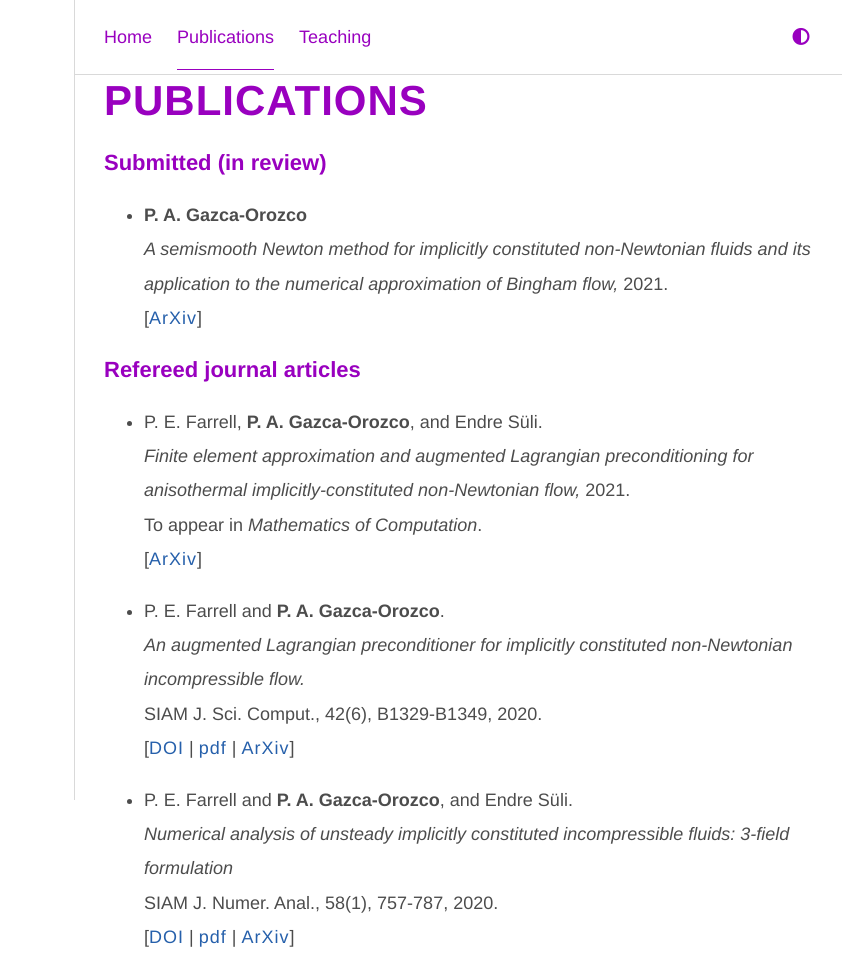
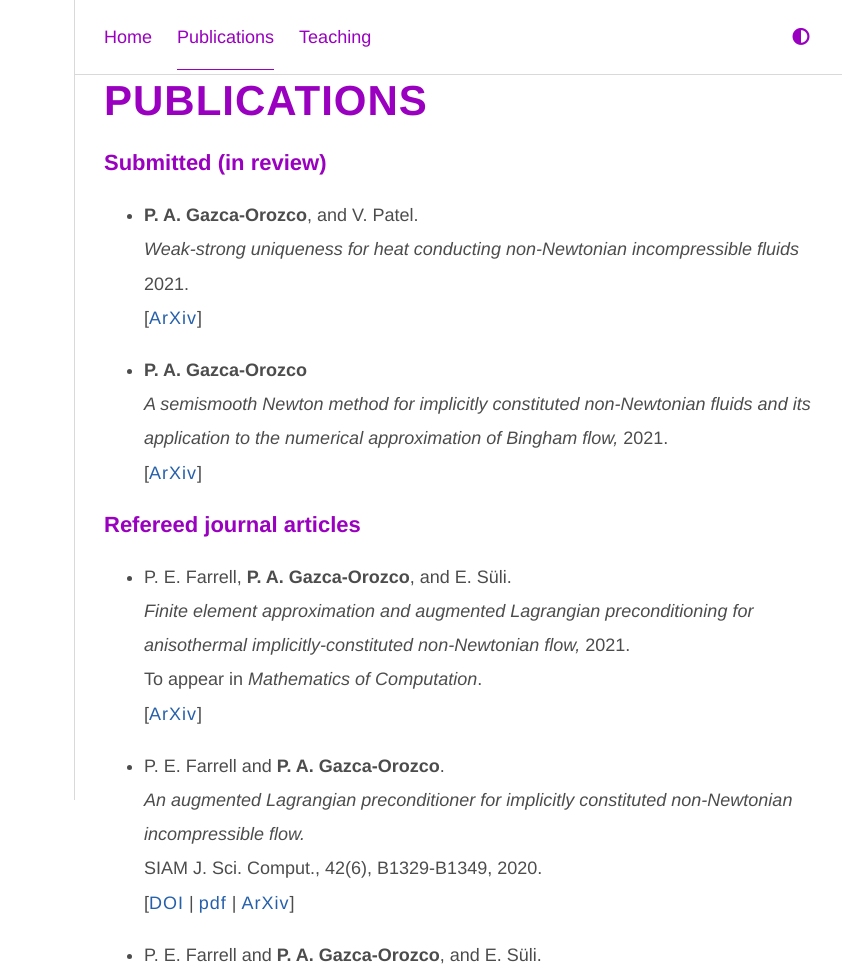
Before and after one commit to gazcaorozco/gazcaorozco.github.io, a plain HTML site: page publications/index.html in a window 1280 px wide. Shown: the top 966 px of the page, 438-1280 px from the left. Drawn offline with Linux system fonts and the light colour scheme.

Commit message:
new preprint

```diff
--- a/index.xml
+++ b/index.xml
@@ -13,7 +13,7 @@
 
       <guid>https://gazcaorozco.github.io/home/</guid>
 
-        <description>Hello! I am Alexei Gazca (aka Pablo Alexei Gazca Orozco), currently a postdoctoral researcher at the Chair in Applied Analysis at the FAU Erlangen-Nürnberg in Germany, in the group of Enrique Zuazua.</description>
+        <description>Hello! I am Alexei Gazca (aka Pablo Alexei Gazca Orozco), currently a postdoctoral researcher at the Chair for Dynamics, Control and Numerics at the FAU Erlangen-Nürnberg in Germany, in the group of Enrique Zuazua.</description>
 
     </item>
 
@@ -36,8 +36,7 @@
 
       <guid>https://gazcaorozco.github.io/publications/</guid>
 
-        <description>Submitted (in review)  P. A. Gazca-Orozco
-A semismooth Newton method for implicitly constituted non-Newtonian fluids and its application to the numerical approximation of Bingham flow, 2021.</description>
+        <description>Submitted (in review)   P. A. Gazca-Orozco, and V. Patel.</description>
 
     </item>
 
--- a/publications/index.html
+++ b/publications/index.html
@@ -156,7 +156,7 @@
 
     ,
         "url" : "https:\/\/gazcaorozco.github.io\/publications\/",
-        "wordCount" : "120",
+        "wordCount" : "136",
         "genre" : [ ],
         "keywords" : [ ]
     }
@@ -321,14 +321,21 @@
 
       </div><h3 id="submitted-in-review">Submitted (in review)</h3>
 <ul>
-<li><strong>P. A. Gazca-Orozco</strong><br>
+<li>
+<p><strong>P. A. Gazca-Orozco</strong>, and V. Patel.<br>
+<em>Weak-strong uniqueness for heat conducting non-Newtonian incompressible fluids</em> 2021.<br>
+[<a href="https://arxiv.org/abs/2109.10636">ArXiv</a>]</p>
+</li>
+<li>
+<p><strong>P. A. Gazca-Orozco</strong><br>
 <em>A semismooth Newton method for implicitly constituted non-Newtonian fluids and its application to the numerical approximation of Bingham flow,</em> 2021.<br>
-[<a href="https://arxiv.org/abs/2103.00263">ArXiv</a>]</li>
+[<a href="https://arxiv.org/abs/2103.00263">ArXiv</a>]</p>
+</li>
 </ul>
 <h3 id="refereed-journal-articles">Refereed journal articles</h3>
 <ul>
 <li>
-<p>P. E. Farrell, <strong>P. A. Gazca-Orozco</strong>, and Endre Süli.<br>
+<p>P. E. Farrell, <strong>P. A. Gazca-Orozco</strong>, and E. Süli.<br>
 <em>Finite element approximation and augmented Lagrangian preconditioning for anisothermal implicitly-constituted non-Newtonian flow,</em> 2021.<br>
 To appear in <em>Mathematics of Computation</em>.<br>
 [<a href="https://arxiv.org/abs/2011.03024">ArXiv</a>]</p>
@@ -340,7 +347,7 @@ SIAM J. Sci. Comput., 42(6), B1329-B1349, 2020.<br>
 [<a href="https://doi.org/10.1137/20M1336618">DOI</a> | <a href="https://epubs.siam.org/doi/pdf/10.1137/20M1336618">pdf</a> | <a href="https://arxiv.org/abs/2005.03150">ArXiv</a>]</p>
 </li>
 <li>
-<p>P. E. Farrell and <strong>P. A. Gazca-Orozco</strong>, and Endre Süli.<br>
+<p>P. E. Farrell and <strong>P. A. Gazca-Orozco</strong>, and E. Süli.<br>
 <em>Numerical analysis of unsteady implicitly constituted incompressible fluids: 3-field formulation</em><br>
 SIAM J. Numer. Anal., 58(1), 757-787, 2020.<br>
 [<a href="https://doi.org/10.1137/19M125738X">DOI</a> | <a href="https://epubs.siam.org/doi/pdf/10.1137/19M125738X">pdf</a> | <a href="https://arxiv.org/abs/1904.09136">ArXiv</a>]</p>
```
Also changed, not shown: home/index.html (+2 -2 lines).
